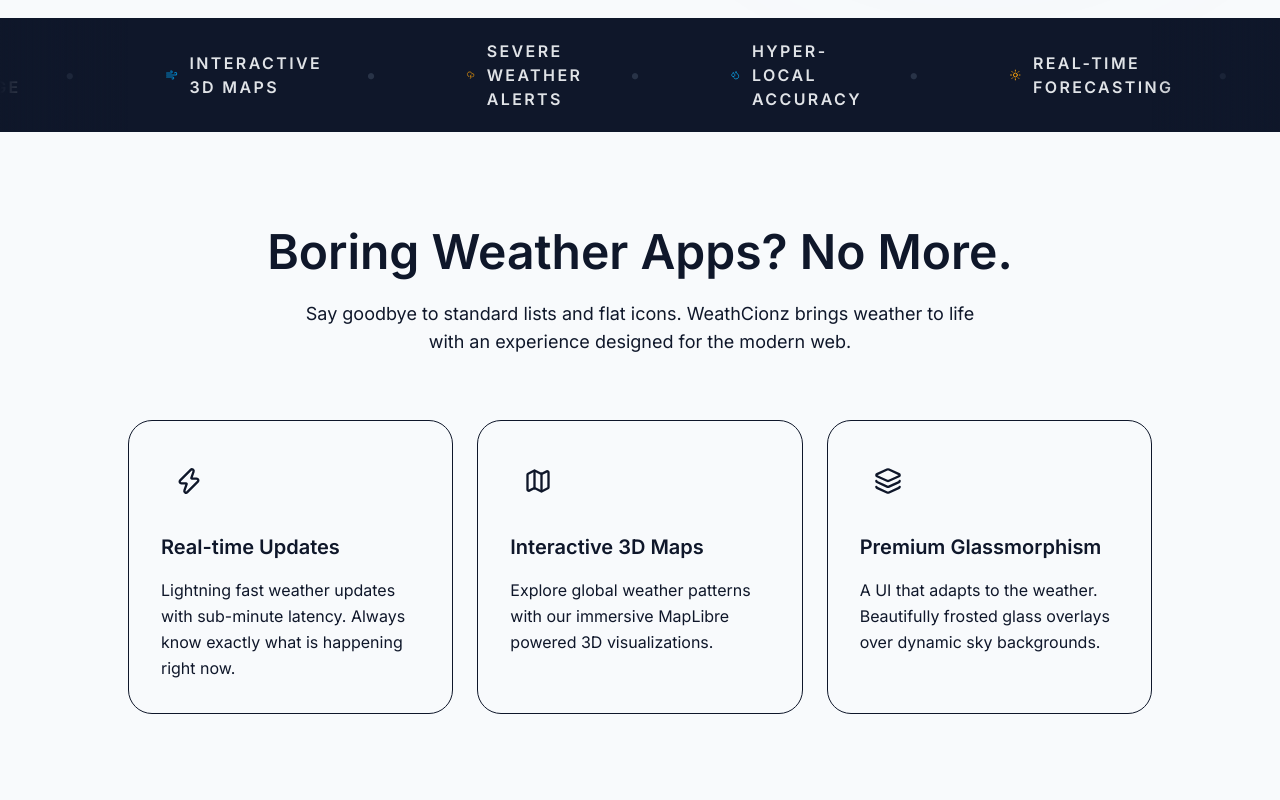
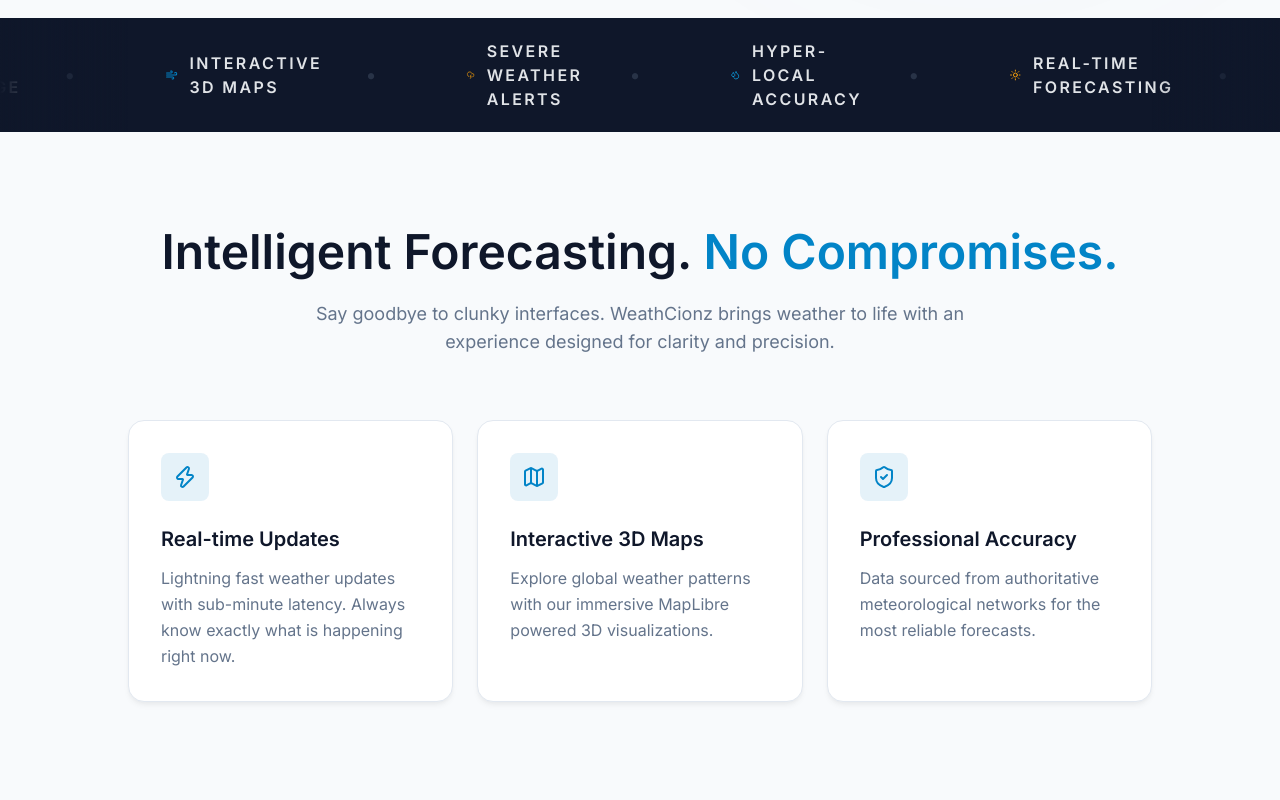
Before and after one commit to brianaryansyah/WeathCionz, a React (Vite) app: page / in a window 1280 px wide. Shown: the part 820-1620 px from the top of the page. Built offline with nearby package versions, Linux system fonts and the light colour scheme; no server answers.

Commit message:
Modernize features section

```diff
--- a/src/pages/LandingPage/Features.jsx
+++ b/src/pages/LandingPage/Features.jsx
@@ -1,5 +1,5 @@
 import { motion } from 'motion/react'
-import { Map, Zap, Layers } from 'lucide-react'
+import { Map, Zap, ShieldCheck } from 'lucide-react'
 
 const features = [
   {
@@ -13,28 +13,28 @@
     description: 'Explore global weather patterns with our immersive MapLibre powered 3D visualizations.'
   },
   {
-    icon: Layers,
-    title: 'Premium Glassmorphism',
-    description: 'A UI that adapts to the weather. Beautifully frosted glass overlays over dynamic sky backgrounds.'
+    icon: ShieldCheck,
+    title: 'Professional Accuracy',
+    description: 'Data sourced from authoritative meteorological networks for the most reliable forecasts.'
   }
 ]
 
 export default function Features() {
   return (
-    <section id="features" className="py-24 px-6 relative z-10">
+    <section id="features" className="py-24 px-6 relative z-10 bg-background">
       <div className="container max-w-5xl mx-auto">
         <motion.div
-          initial={{ opacity: 0, y: 30 }}
+          initial={{ opacity: 0, y: 15 }}
           whileInView={{ opacity: 1, y: 0 }}
           viewport={{ once: true, margin: "-50px" }}
-          transition={{ duration: 0.6 }}
+          transition={{ duration: 0.5 }}
           className="text-center mb-16"
         >
-          <h2 className="text-3xl md:text-5xl font-bold font-display text-sage-dark mb-6">
-            Boring Weather Apps? <span className="text-sage-main">No More.</span>
+          <h2 className="text-3xl md:text-5xl font-bold font-display text-foreground mb-6">
+            Intelligent Forecasting. <span className="text-primary">No Compromises.</span>
           </h2>
-          <p className="text-lg text-sage-dark/80 max-w-2xl mx-auto">
-            Say goodbye to standard lists and flat icons. WeathCionz brings weather to life with an experience designed for the modern web.
+          <p className="text-lg text-muted-foreground max-w-2xl mx-auto">
+            Say goodbye to clunky interfaces. WeathCionz brings weather to life with an experience designed for clarity and precision.
           </p>
         </motion.div>
 
@@ -42,29 +42,19 @@
           {features.map((feature, i) => (
             <motion.div
               key={i}
-              initial={{ opacity: 0, y: 30 }}
+              initial={{ opacity: 0, y: 15 }}
               whileInView={{ opacity: 1, y: 0 }}
-              viewport={{ once: true, margin: "-100px" }}
-              transition={{ delay: i * 0.1, type: 'spring', stiffness: 100, damping: 20 }}
-              whileHover={{
-                y: -15,
-                scale: 1.02,
-                boxShadow: "0 30px 60px -15px rgba(107, 158, 134, 0.3)",
-                borderColor: "rgba(107, 158, 134, 0.4)",
-                transition: { type: 'spring', stiffness: 400, damping: 15 }
-              }}
-              whileTap={{ scale: 0.95 }}
-              className="p-8 rounded-3xl glass-panel group relative overflow-hidden border border-sage-main/10 cursor-pointer"
+              viewport={{ once: true, margin: "-50px" }}
+              transition={{ delay: i * 0.1, duration: 0.5 }}
+              className="p-8 minimal-card group relative overflow-hidden"
             >
-              <div className="absolute inset-0 bg-gradient-to-br from-sage-main/10 to-transparent opacity-0 group-hover:opacity-100 transition-opacity duration-500 pointer-events-none" />
-
               <div className="relative z-10">
-                <div className="w-14 h-14 rounded-2xl bg-sage-light/30 flex items-center justify-center mb-6 group-hover:bg-sage-main/20 group-hover:scale-110 group-hover:rotate-[15deg] transition-all duration-300">
-                  <feature.icon className="w-7 h-7 text-sage-main group-hover:text-sage-dark transition-colors duration-300" />
+                <div className="w-12 h-12 rounded-lg bg-primary/10 flex items-center justify-center mb-6 transition-colors duration-300 group-hover:bg-primary/20">
+                  <feature.icon className="w-6 h-6 text-primary" />
                 </div>
 
-                <h3 className="text-xl font-bold font-display text-sage-dark mb-4 group-hover:-translate-y-1 transition-transform duration-300">{feature.title}</h3>
-                <p className="text-sage-dark/80 leading-relaxed group-hover:-translate-y-1 transition-transform duration-300 delay-75">
+                <h3 className="text-xl font-bold font-display text-foreground mb-3">{feature.title}</h3>
+                <p className="text-muted-foreground leading-relaxed">
                   {feature.description}
                 </p>
               </div>
```
